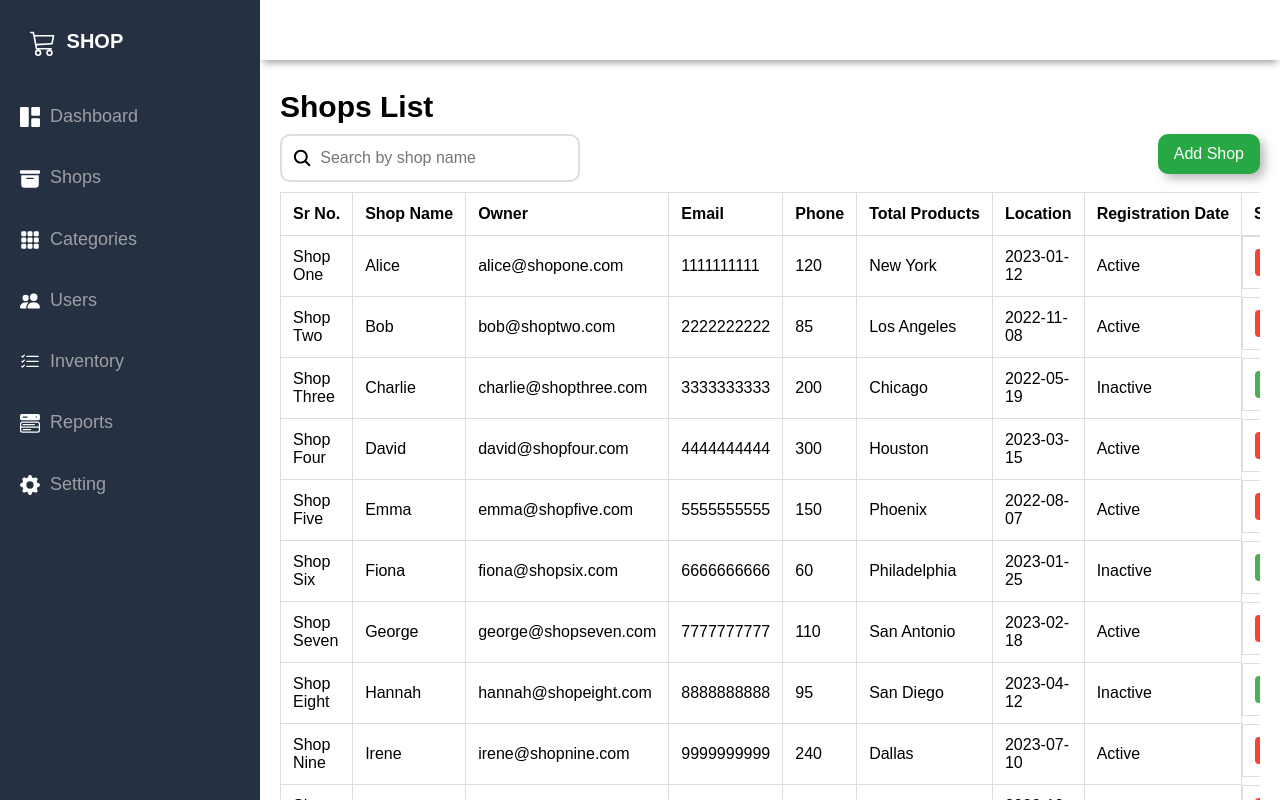
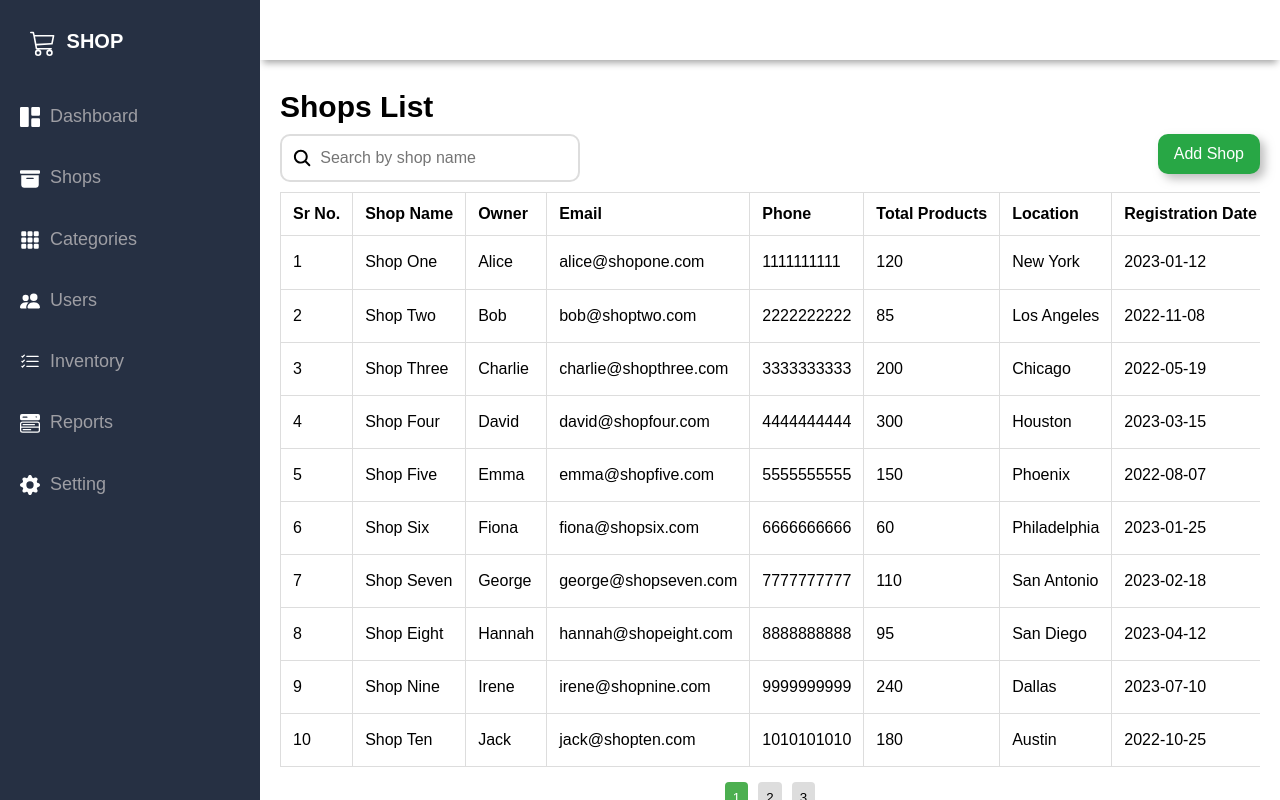
Before and after one commit to Warish-dev/blinkit-clone, a React (Vite) app: page /admin/shops in a window 1280 px wide. Built offline with nearby package versions, Linux system fonts and the light colour scheme.

Commit message:
add sr no in shops table

```diff
--- a/src/component/Admin/Shops.jsx
+++ b/src/component/Admin/Shops.jsx
@@ -159,6 +159,7 @@ const Shops = () => {
                     <tbody>
                         {currentShops.map((shop) => (
                             <tr key={shop.id}>
+                                <td>{shop.id}</td>
                                 <td>{shop.name}</td>
                                 <td>{shop.owner}</td>
                                 <td>{shop.email}</td>
```
